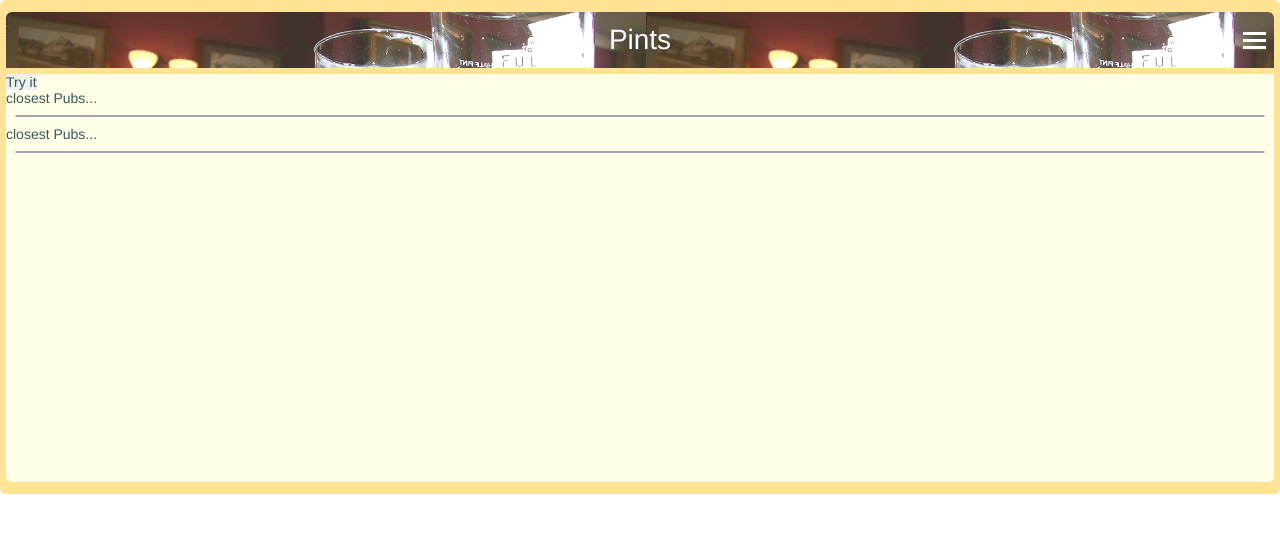
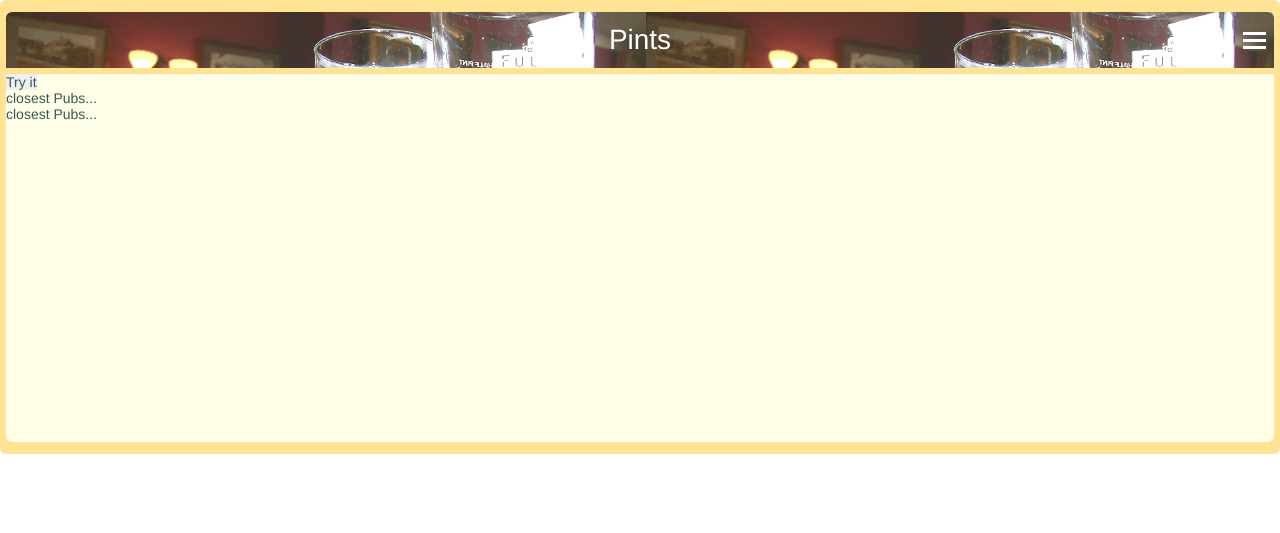
Before and after one commit to richardtraindl/pints, a Jekyll site: the page built from pints/index.html, in a window 1280 px wide. Shown: the top 533 px of the page. Built offline with Jekyll 4.4.1, drawn with Linux system fonts in a browser that asks for light colours.

Commit message:
Update pints.html

```diff
--- a/_layouts/pints.html
+++ b/_layouts/pints.html
@@ -7,7 +7,9 @@
 
     <link rel="stylesheet" href="/static/pints.css" media="all">
 
-    <link rel="stylesheet" href="/static/pub_list.css" media="all">
+    <link rel="stylesheet" href="/static/responding.css" media="all">
+
+    <!-- link rel="stylesheet" href="/static/pub_list.css" media="all" -->
 
     <script src="/static/jquery-1.11.1.min.js"></script>
 
```
